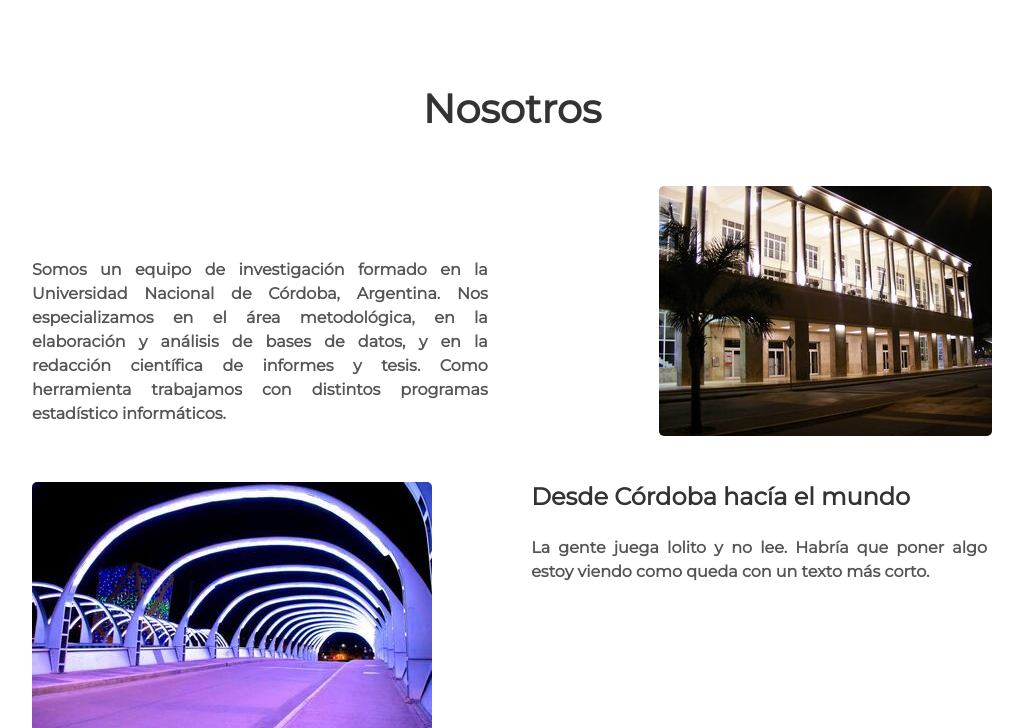
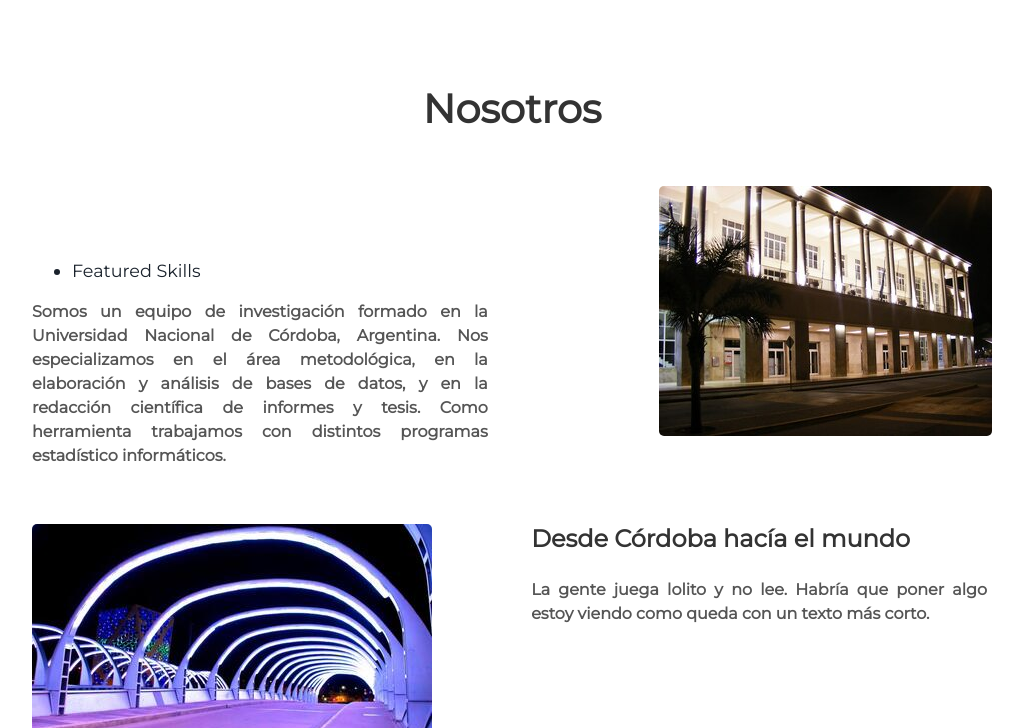
Before and after one commit to acristiansanchez/milimetric, a Jekyll site: the page built from index.html, in a window 1280 px wide and 900 px high, scrolled down 1707 px, cut to the strip 0-728 px from the top of the window. Shown: the whole strip, without its empty margins (128-1151 px from the left). Built offline with Jekyll 4.4.1, drawn with Linux system fonts in a browser that asks for light colours.

Commit message:
Update projects.html

```diff
--- a/_includes/projects.html
+++ b/_includes/projects.html
@@ -8,7 +8,7 @@
   <div class="contents">
     <h3>  </h3>
     <ul>
-      <!-- <li> Featured Skills</li> -->
+      <li> Featured Skills</li>
     </ul>
     <p>
 Somos un equipo de investigación formado en la Universidad Nacional de Córdoba, Argentina. Nos especializamos en el área metodológica,
```
